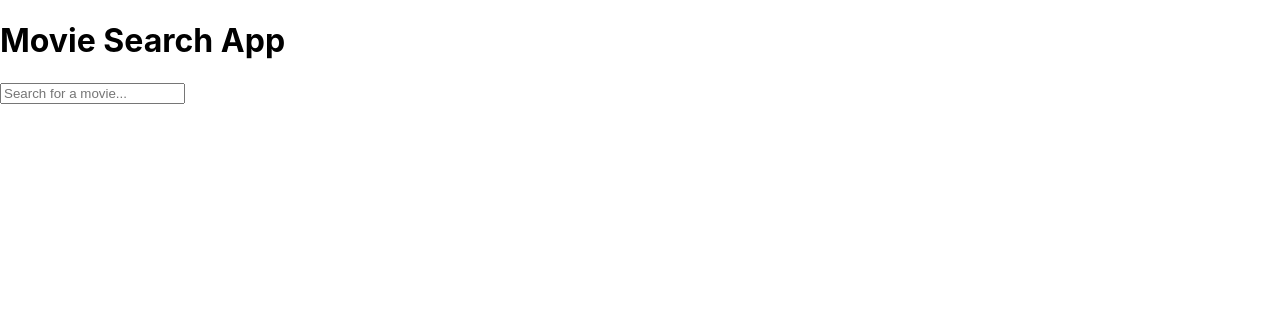
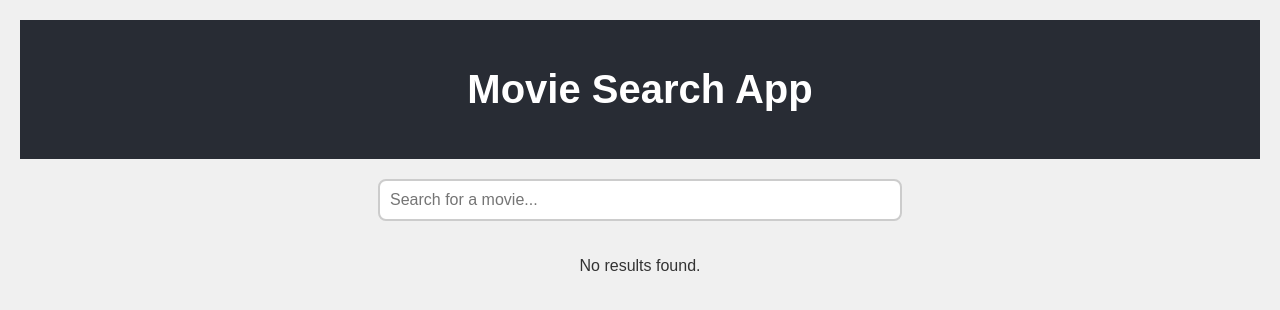
Before and after one commit to shrey0404/Movie-App, a React (Create React App) app: page / in a window 1280 px wide. Shown: the top 310 px of the page. Built offline with nearby package versions, Linux system fonts and the light colour scheme.

Commit message:
Add basic styling for search bar and movie cards

```diff
--- /dev/null
+++ b/src/App.css
@@ -0,0 +1,77 @@
+body {
+    margin: 0;
+    font-family: 'Arial', sans-serif;
+    background-color: #f0f0f0;
+    color: #333;
+  }
+
+  .App {
+    text-align: center;
+    padding: 20px;
+  }
+
+  header {
+    background-color: #282c34;
+    padding: 20px;
+    color: white;
+  }
+
+  h1 {
+    font-size: 2.5em;
+  }
+
+  main {
+    margin-top: 20px;
+  }
+
+  input[type="text"] {
+    width: 80%;
+    max-width: 500px;
+    padding: 10px;
+    font-size: 1em;
+    border: 2px solid #ccc;
+    border-radius: 8px;
+    margin-bottom: 20px;
+  }
+
+  input[type="text"]:focus {
+    border-color: #007bff;
+    outline: none;
+  }
+
+  .movie-list {
+    display: flex;
+    flex-wrap: wrap;
+    justify-content: center;
+    gap: 20px;
+  }
+
+  .movie-card {
+    width: 200px;
+    border: 1px solid #ddd;
+    border-radius: 8px;
+    overflow: hidden;
+    box-shadow: 0 4px 8px rgba(0, 0, 0, 0.1);
+    background-color: white;
+    text-align: center;
+    transition: transform 0.2s ease-in-out;
+  }
+
+  .movie-card:hover {
+    transform: scale(1.05);
+  }
+
+  .movie-card img {
+    width: 100%;
+    height: auto;
+  }
+
+  .movie-card h3 {
+    font-size: 1.2em;
+    margin: 10px 0;
+  }
+
+  .movie-card p {
+    font-size: 0.9em;
+    color: #666;
+  }
--- a/src/App.js
+++ b/src/App.js
@@ -1,8 +1,23 @@
-import React, { useState } from "react";
+import React, { useState, useEffect } from "react";
 import SearchBar from "./components/SearchBar";
+import MovieCard from "./components/MovieCard";
+import { searchMovies } from "./services/api";
+import "./App.css";
 
 function App() {
   const [searchTerm, setSearchTerm] = useState("");
+  const [movies, setMovies] = useState([]);
+
+  useEffect(() => {
+    const fetchMovies = async () => {
+      if (searchTerm) {
+        const results = await searchMovies(searchTerm);
+        setMovies(results);
+      }
+    };
+
+    fetchMovies();
+  }, [searchTerm]);
 
   return (
     <div className="App">
@@ -11,7 +26,22 @@ function App() {
       </header>
       <main>
         <SearchBar searchTerm={searchTerm} setSearchTerm={setSearchTerm} />
-        {/* Movie results will go here */}
+        <div className="movie-list">
+          {movies.length > 0 ? (
+            movies.map((movie) => (
+              <MovieCard
+                key={movie.id}
+                movie={{
+                  title: movie.title,
+                  poster: `https://image.tmdb.org/t/p/w200${movie.poster_path}`,
+                  releaseDate: movie.release_date,
+                }}
+              />
+            ))
+          ) : (
+            <p>No results found.</p>
+          )}
+        </div>
       </main>
     </div>
   );
--- a/src/components/MovieCard.js
+++ b/src/components/MovieCard.js
@@ -1,4 +1,5 @@
 import React from "react";
+import "../App.css";
 
 const MovieCard = ({ movie }) => {
   return (
--- a/src/components/SearchBar.js
+++ b/src/components/SearchBar.js
@@ -1,4 +1,5 @@
 import React from "react";
+import "../App.css";
 
 const SearchBar = ({ searchTerm, setSearchTerm }) => {
   return (
--- /dev/null
+++ b/src/services/api.js
@@ -0,0 +1,35 @@
+import axios from "axios";
+
+const API_KEY = "f58d151980ce688441d99c072222cbe9"; // Replace with your actual API key
+const BASE_URL = "https://api.themoviedb.org/3";
+
+const api = axios.create({
+  baseURL: BASE_URL,
+  params: {
+    api_key: API_KEY,
+  },
+});
+
+export const searchMovies = async (query) => {
+  try {
+    const response = await api.get("/search/movie", {
+      params: {
+        query,
+      },
+    });
+    return response.data.results;
+  } catch (error) {
+    console.error("Error fetching movies:", error);
+    return [];
+  }
+};
+
+export const getMovieDetails = async (movieId) => {
+  try {
+    const response = await api.get(`/movie/${movieId}`);
+    return response.data;
+  } catch (error) {
+    console.error("Error fetching movie details:", error);
+    return null;
+  }
+};
```
